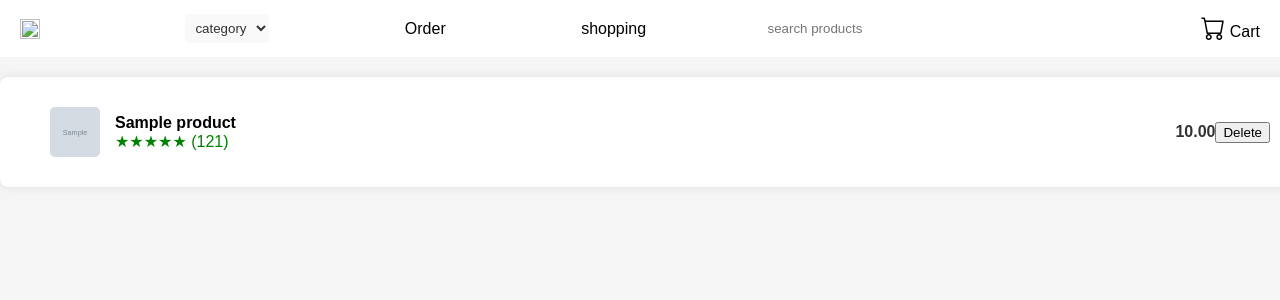
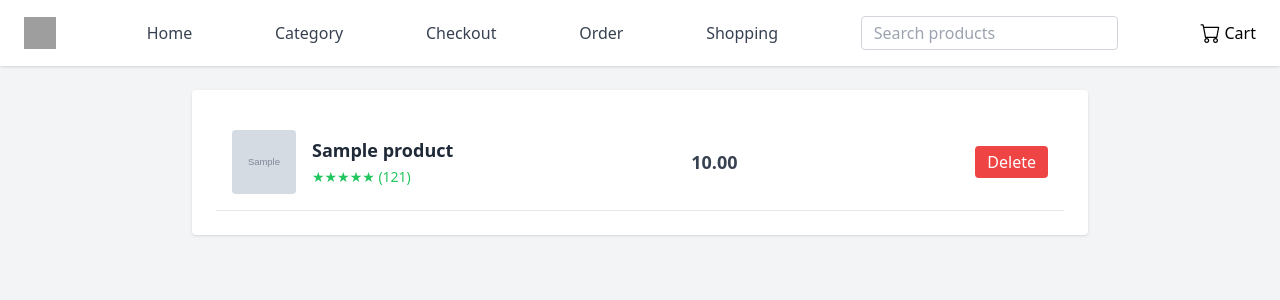
Before and after one commit to HenokDagne/BuySphere, a Django app: page /review-cart/ in a window 1280 px wide. Shown: the top 300 px of the page. Run offline with Django 5.2, Linux system fonts and the light colour scheme; a user stored in the database is signed in; tables that the repository leaves empty hold one stand-in row (values such as "Sample post"); grey boxes marked "Sample" are stand-in pictures; parts of the project's set-up code (start-up, migrations or seed data) failed here and were passed over; some libraries are stand-ins or nearby versions; grey boxes are pictures that could not be loaded.

Commit message:
update both cart.html and gitignore

```diff
--- a/templates/cart.html
+++ b/templates/cart.html
@@ -1,14 +1,12 @@
-
 <!DOCTYPE html>
 <html lang="en">
 <head>
     <meta charset="UTF-8">
     <meta name="viewport" content="width=device-width, initial-scale=1.0">
+    <title>Product List</title>
     {% load static %}
-    <link rel="stylesheet" href="{% static 'css/cart.css' %}">
+    <script src="https://cdn.tailwindcss.com"></script>
     <link rel="stylesheet" href="https://cdnjs.cloudflare.com/ajax/libs/bootstrap-icons/1.8.1/font/bootstrap-icons.min.css">
-    <title>Product List</title>
-
     <script>
         function toggleDeleteIcon(event) {
             let product = event.currentTarget;
@@ -38,39 +36,45 @@
         }
     </script>
 </head>
-<body>
-    <nav>
-        <ul>
-            <li><img src="" alt=""></li>
-            <label for="category">
-                <select name="categories" id="category">
-                    <option value="category">category</option>
-                    <option value="phone"><a href="">phones</a></option>
-                    <option value="laptops"><a href="">laptops</a></option>
-                    <option value="shoes"><a href="">shoes</a></option>
-                </select>
-            </label>
-            <li><a href=""></a>Order</li>
-            <li><a href=""></a>shopping</li>
-            <input type="text" name="search" id="search" placeholder="search products">
-            <li class="cart-icon"></li>
-            <li class="cart"><a href="#"><i class="bi bi-cart" style="font-size: 1.5em;"></i> Cart</a></li>
+<body class="bg-gray-100 font-sans">
+    <!-- Navbar -->
+    <nav class="bg-white shadow px-2 sm:px-6 py-4">
+        <ul class="flex flex-col md:flex-row items-center justify-between gap-2 md:gap-0">
+            <li><img src="{% static 'images/logo.png' %}" alt="Logo" class="w-8 h-8 mr-2"></li>
+            <li><a href="{% url 'home' %}" class="text-gray-700 hover:text-blue-600">Home</a></li>
+            <li><a href="/categories/" class="text-gray-700 hover:text-blue-600">Category</a></li>
+            <li><a href="{% url 'checkout' %}" class="text-gray-700 hover:text-blue-600">Checkout</a></li>
+            <li><a href="{% url 'order-list' %}" class="text-gray-700 hover:text-blue-600">Order</a></li>
+            <li><a href="#" class="text-gray-700 hover:text-blue-600">Shopping</a></li>
+            <li class="w-full md:w-auto"><input type="text" name="search" id="search" placeholder="Search products"
+                class="px-3 py-1 border border-gray-300 rounded focus:outline-none focus:ring focus:border-blue-300 w-full md:w-auto"></li>
+            <li class="cart w-full md:w-auto">
+                <a href="#" class="flex items-center text-black">
+                    <i class="bi bi-cart text-xl mr-1"></i> Cart
+                </a>
+            </li>
         </ul>
     </nav>
-    <div id="message"></div>
-    <div class="container">
+
+    <div id="message" class="text-center text-green-600 my-4"></div>
+
+    <!-- Product List -->
+    <div class="max-w-4xl mx-auto bg-white p-4 sm:p-6 mt-6 rounded shadow">
         {% for cart_item in cart_items %}
-        <div class="product" id="cart-item-{{ cart_item.id }}" onclick="toggleDeleteIcon(event)">
-            <img src="{{ cart_item.productVariation.image_url }}" alt="Wireless Earbuds">
-            <div class="product-info">
-                <h3>{{ cart_item.productVariation.product.name }}</h3>
-                <span class="stars">★★★★★ (121)</span>
+        <div id="cart-item-{{ cart_item.id }}" class="flex flex-col sm:flex-row items-center justify-between p-4 border-b cursor-pointer hover:bg-gray-50 transition"
+             onclick="toggleDeleteIcon(event)">
+            <div class="flex items-center gap-4 w-full sm:w-auto">
+                <img src="{{ cart_item.productVariation.image_url }}" alt="Product Image" class="w-16 h-16 object-cover rounded">
+                <div>
+                    <h3 class="text-lg font-semibold text-gray-800">{{ cart_item.productVariation.product.name }}</h3>
+                    <span class="text-green-500 text-sm">★★★★★ (121)</span>
+                </div>
             </div>
-            <span class="price">{{ cart_item.productVariation.additional_price }}</span>
-            <form method="post" onsubmit="removeCartItem(event, {{ cart_item.id }})">
+            <span class="text-lg font-bold text-gray-700 mt-2 sm:mt-0">{{ cart_item.productVariation.additional_price }}</span>
+            <form method="post" onsubmit="removeCartItem(event, {{ cart_item.id }})" class="mt-2 sm:mt-0 w-full sm:w-auto flex justify-end">
                 {% csrf_token %}
                 <input type="hidden" name="cart_item_id" value="{{ cart_item.id }}">
-                <button class="submit">Delete</button>
+                <button type="submit" class="px-3 py-1 bg-red-500 text-white rounded hover:bg-red-600 transition w-full sm:w-auto">Delete</button>
             </form>
         </div>
         {% endfor %}
```
Also changed, not shown: 1 other file.
